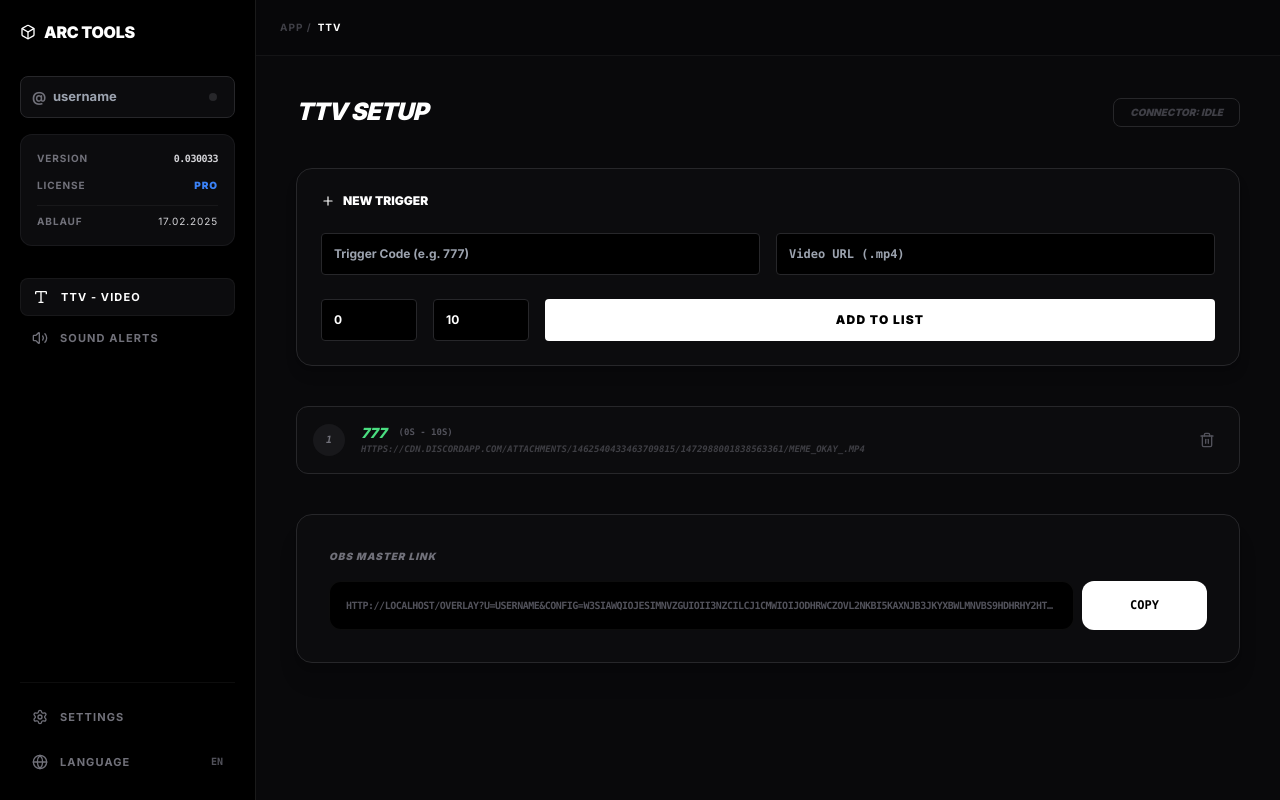
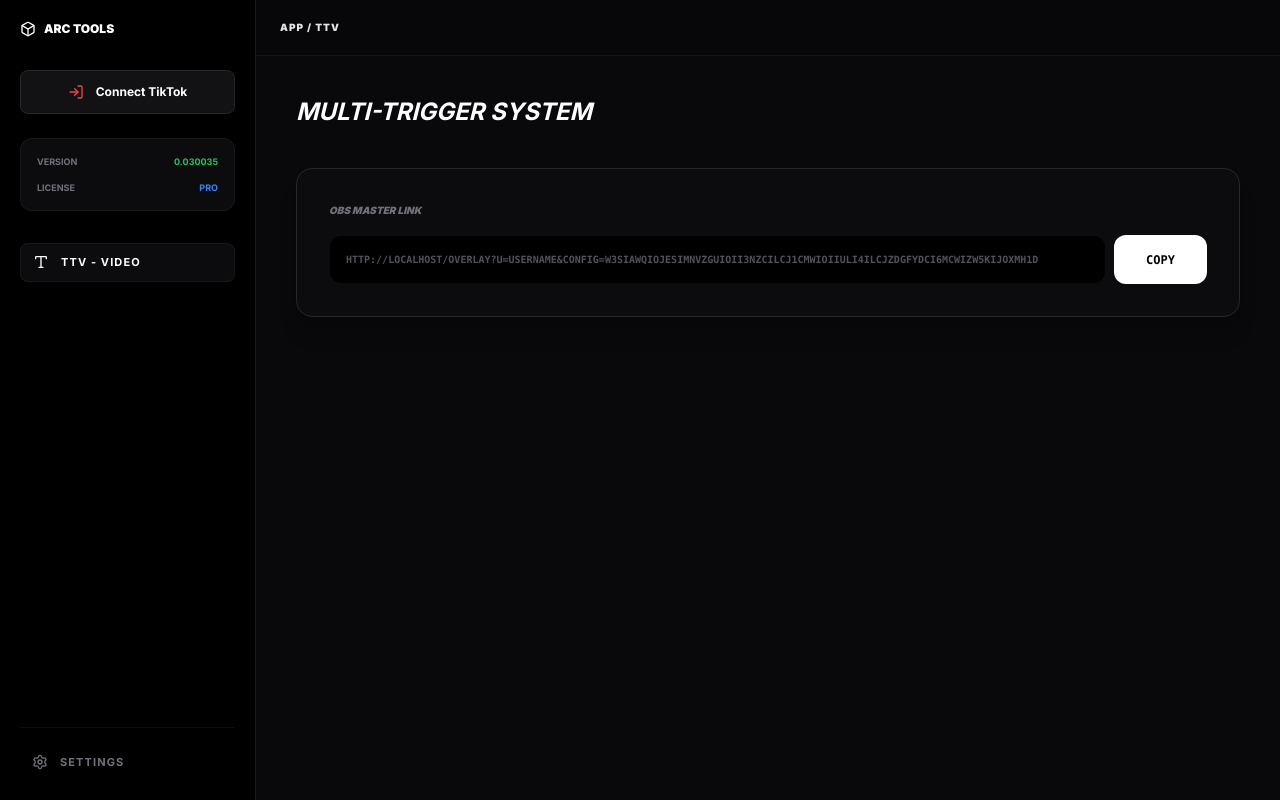
Before and after one commit to muhtarremsi/tiktok-overlay, a Next.js app: page / in a window 1280 px wide. Built offline with nearby package versions, Linux system fonts and the light colour scheme.

Commit message:
Alpha 0.030035: Integrated TikTok Login Kit Redirection

```diff
--- /dev/null
+++ b/app/api/auth/login/route.ts
@@ -0,0 +1,19 @@
+import { NextResponse } from 'next/server';
+
+export async function GET() {
+  const clientKey = process.env.TIKTOK_CLIENT_KEY;
+  const redirectUri = process.env.NEXT_PUBLIC_TIKTOK_REDIRECT_URI;
+
+  // Wir fordern nur user.info.basic an, wie besprochen
+  const scope = 'user.info.basic';
+  const state = Math.random().toString(36).substring(7);
+
+  const authUrl = `https://www.tiktok.com/v2/auth/authorize/` +
+    `?client_key=${clientKey}` +
+    `&scope=${scope}` +
+    `&response_type=code` +
+    `&redirect_uri=${encodeURIComponent(redirectUri!)}` +
+    `&state=${state}`;
+
+  return NextResponse.redirect(authUrl);
+}
--- a/app/page.tsx
+++ b/app/page.tsx
@@ -4,192 +4,93 @@ import React, { useState, useEffect, Suspense } from "react";
 import { useSearchParams, useRouter } from "next/navigation";
 import {
   Type, Settings, Box, Loader2, Plus, Trash2, Menu, X,
-  Volume2, Globe, Play
+  Volume2, Globe, Play, LogIn
 } from "lucide-react";
 
 function DashboardContent() {
   const searchParams = useSearchParams();
-  const router = useRouter();
   const [username, setUsername] = useState("");
   const [isLive, setIsLive] = useState(false);
-  const [isChecking, setIsChecking] = useState(false);
   const [activeView, setActiveView] = useState("ttv");
   const [sidebarOpen, setSidebarOpen] = useState(false);
   const [baseUrl, setBaseUrl] = useState("");
-  const [lang, setLang] = useState(searchParams.get("lang")?.toUpperCase() || "EN");
 
-  // NEUE VERSION
-  const version = "0.030033";
-  const expiryDate = "17.02.2025"; // Wie im Screenshot
+  const version = "0.030035";
 
   useEffect(() => {
     setBaseUrl(window.location.origin);
-  }, []);
+    // Falls wir vom Login zurückkommen, Usernamen setzen
+    const userFromUrl = searchParams.get("u");
+    if (userFromUrl) setUsername(userFromUrl);
+  }, [searchParams]);
 
-  useEffect(() => {
-    if (!username || username.length < 2) { setIsLive(false); return; }
-    const checkStatus = async () => {
-      setIsChecking(true);
-      try {
-        const res = await fetch(`/api/status?u=${username}`);
-        if (res.ok) {
-          const data = await res.json();
-          setIsLive(!!data.online);
-        } else { setIsLive(false); }
-      } catch (e) { setIsLive(false); }
-      finally { setIsChecking(false); }
-    };
-    const timeoutId = setTimeout(checkStatus, 1000);
-    return () => clearTimeout(timeoutId);
-  }, [username]);
-
-  const updateLang = (newLang: string) => {
-    setLang(newLang);
-    router.push(`?lang=${newLang.toLowerCase()}`);
+  const handleTikTokLogin = () => {
+    window.location.href = "/api/auth/login";
   };
 
   return (
-    <div className="flex h-screen w-full overflow-hidden bg-[#09090b] text-zinc-200 font-sans text-[12px]">
-      {sidebarOpen && <div className="fixed inset-0 bg-black/60 backdrop-blur-sm z-40 lg:hidden" onClick={() => setSidebarOpen(false)} />}
+    <div className="flex h-screen w-full bg-[#09090b] text-zinc-200 font-sans text-[12px]">
+      <aside className="w-64 bg-black border-r border-white/10 flex flex-col p-5 italic font-bold uppercase">
+        <div className="flex items-center gap-2 mb-8 text-white not-italic font-black">
+          <Box className="w-4 h-4" /> ARC TOOLS
+        </div>
 
-      {/* SIDEBAR - EXACT REPLICA OF IMAGE_248C42 */}
-      <aside className={`fixed inset-y-0 left-0 w-64 bg-black border-r border-white/10 z-50 transition-transform lg:relative lg:translate-x-0 ${sidebarOpen ? "translate-x-0" : "-translate-x-full"} flex flex-col`}>
-        <div className="p-5 flex flex-col h-full font-sans uppercase font-bold italic">
-          {/* LOGO */}
-          <div className="flex items-center justify-between mb-8 text-white tracking-tight not-italic">
-            <h1 className="text-base flex items-center gap-2 font-black"><Box className="w-4 h-4 text-white" /> ARC TOOLS</h1>
-            <button className="lg:hidden" onClick={() => setSidebarOpen(false)}><X size={18} /></button>
-          </div>
+        {/* LOGIN BUTTON */}
+        <button
+          onClick={handleTikTokLogin}
+          className="w-full bg-[#121214] border border-zinc-800 rounded-lg py-3 px-4 mb-6 flex items-center justify-center gap-3 hover:bg-zinc-800 transition-all text-white not-italic normal-case"
+        >
+          <LogIn size={16} className="text-red-500" />
+          <span>Connect TikTok</span>
+        </button>
 
-          {/* USER INFO BLOCK */}
-          <div className="mb-8 space-y-4 not-italic">
-            <div className="relative">
-              <div className="absolute inset-y-0 left-3 flex items-center text-zinc-500 text-sm">@</div>
-              <input type="text" placeholder="username" value={username} onChange={(e) => setUsername(e.target.value.toLowerCase())} className="w-full bg-[#0c0c0e] border border-zinc-800 text-zinc-200 text-[13px] rounded-lg py-2.5 pl-8 pr-10 focus:outline-none focus:border-zinc-600 transition-all lowercase" />
-              <div className="absolute inset-y-0 right-3 flex items-center justify-center w-5">
-                 {isChecking ? <Loader2 size={12} className="animate-spin text-zinc-600" /> : <div className={`w-2 h-2 rounded-full transition-all duration-500 ${isLive ? 'bg-green-500 shadow-[0_0_10px_#22c55e]' : 'bg-zinc-800'}`}></div>}
-              </div>
-            </div>
+        <div className="bg-[#0c0c0e] border border-zinc-800/50 rounded-xl p-4 space-y-3 text-[9px] text-zinc-500 not-italic">
+          <div className="flex justify-between items-center"><span>VERSION</span><span className="text-green-500">{version}</span></div>
+          <div className="flex justify-between items-center"><span>LICENSE</span><span className="text-blue-500">PRO</span></div>
+        </div>
 
-            {/* INFO CARD (Version, License, Ablauf) */}
-            <div className="bg-[#0c0c0e] border border-zinc-800/50 rounded-xl p-4 space-y-3 font-bold uppercase tracking-widest text-[9px] text-zinc-500">
-              <div className="flex justify-between items-center text-[10px]"><span>VERSION</span><span className="text-zinc-300 font-mono tracking-tighter">{version}</span></div>
-              <div className="flex justify-between items-center text-[10px]"><span>LICENSE</span><span className="text-blue-500 font-black">PRO</span></div>
-              <div className="flex justify-between items-center pt-2 border-t border-white/5 text-[10px]"><span>ABLAUF</span><span className="text-zinc-300 font-normal">{expiryDate}</span></div>
-            </div>
-          </div>
+        <nav className="mt-8 space-y-1 flex-1">
+          <SidebarItem icon={<Type size={16} />} label="TTV - VIDEO" active={activeView === "ttv"} onClick={() => setActiveView("ttv")} />
+        </nav>
 
-          {/* MAIN NAV */}
-          <nav className="space-y-1">
-            <SidebarItem icon={<Type size={16} />} label="TTV - VIDEO" active={activeView === "ttv"} onClick={() => {setActiveView("ttv"); setSidebarOpen(false);}} />
-            <SidebarItem icon={<Volume2 size={16} />} label="SOUND ALERTS" active={activeView === "sounds"} onClick={() => {setActiveView("sounds"); setSidebarOpen(false);}} />
-          </nav>
-
-          {/* SPACER TO PUSH SETTINGS DOWN */}
-          <div className="flex-1"></div>
-
-          {/* BOTTOM NAV (Settings & Language) */}
-          <div className="pt-4 space-y-2 border-t border-white/5 not-italic">
-             <SidebarItem icon={<Settings size={16} />} label="SETTINGS" active={activeView === "settings"} onClick={() => {setActiveView("settings"); setSidebarOpen(false);}} />
-
-             {/* LANGUAGE SELECTOR (Simple Style) */}
-             <div className="flex items-center justify-between px-3 py-2.5 text-zinc-500 hover:text-white cursor-pointer transition-colors group relative">
-                <div className="flex items-center gap-3"><Globe size={16} /><span className="text-[11px] font-bold tracking-widest uppercase">LANGUAGE</span></div>
-                <span className="text-[10px] font-mono font-bold text-zinc-600 group-hover:text-white">{lang}</span>
-             </div>
-          </div>
+        <div className="pt-4 border-t border-white/5 space-y-2 not-italic">
+           <SidebarItem icon={<Settings size={16} />} label="SETTINGS" active={activeView === "settings"} onClick={() => setActiveView("settings")} />
         </div>
       </aside>
 
-      {/* MAIN CONTENT */}
-      <main className="flex-1 bg-[#09090b] flex flex-col min-w-0 font-bold uppercase">
-        <header className="h-14 border-b border-white/5 flex items-center justify-between px-6 bg-black/20 font-bold uppercase tracking-widest text-[10px]">
-          <div className="flex items-center gap-4">
-            <button className="lg:hidden text-white" onClick={() => setSidebarOpen(true)}><Menu size={20} /></button>
-            <div className="flex items-center gap-1.5"><span className="text-zinc-700">App /</span> <span className="text-white">{activeView}</span></div>
-          </div>
-          {isLive && <span className="text-green-500 flex items-center gap-2 font-black italic tracking-[2px]"><div className="w-1.5 h-1.5 bg-green-500 rounded-full animate-pulse shadow-[0_0_8px_#22c55e]" /> LIVE</span>}
+      <main className="flex-1 flex flex-col">
+        <header className="h-14 border-b border-white/5 flex items-center px-6 bg-black/20 font-black uppercase tracking-widest text-[10px]">
+          App / {activeView}
         </header>
         <div className="flex-1 overflow-y-auto">
-          {activeView === "ttv" ? <ModuleTTV username={username} baseUrl={baseUrl} isLive={isLive} /> : <div className="p-10 text-zinc-600 font-black italic">Settings Module Ready</div>}
+          {activeView === "ttv" ? <ModuleTTV username={username} baseUrl={baseUrl} /> : <div className="p-10">Settings</div>}
         </div>
       </main>
     </div>
   );
 }
 
-// DAS NEUE MULTI-TRIGGER MODUL (ABER IM ALTEN DESIGN)
-function ModuleTTV({ username, baseUrl, isLive }: any) {
-  // Liste mit einem Demo-Eintrag
-  const [triggers, setTriggers] = useState<any[]>([
-    { id: 1, code: "777", url: "https://cdn.discordapp.com/attachments/1462540433463709815/1472988001838563361/Meme_Okay_.mp4", start: 0, end: 10 }
-  ]);
+function SidebarItem({ icon, label, active, onClick }: any) {
+  return <button onClick={onClick} className={`w-full flex items-center gap-3 px-3 py-2.5 rounded-lg text-[11px] uppercase transition-all tracking-widest font-bold ${active ? "bg-[#0c0c0e] text-white border border-white/5" : "text-zinc-500 hover:text-white"}`}><span>{icon}</span>{label}</button>;
+}
 
-  const [newCode, setNewCode] = useState("");
-  const [newUrl, setNewUrl] = useState("");
-  const [newStart, setNewStart] = useState("0");
-  const [newEnd, setNewEnd] = useState("10");
-
-  const addTrigger = () => {
-    if (!newCode || !newUrl) return;
-    setTriggers([...triggers, { id: Date.now(), code: newCode, url: newUrl, start: parseInt(newStart), end: parseInt(newEnd) }]);
-    setNewCode("");
-    setNewUrl("");
-  };
-
-  const removeTrigger = (id: number) => {
-    setTriggers(triggers.filter(t => t.id !== id));
-  };
-
+function ModuleTTV({ username, baseUrl }: any) {
+  const [triggers, setTriggers] = useState<any[]>([{ id: 1, code: "777", url: "...", start: 0, end: 10 }]);
   const configString = typeof window !== 'undefined' ? btoa(JSON.stringify(triggers)) : "";
   const link = `${baseUrl}/overlay?u=${username || 'username'}&config=${configString}`;
 
   return (
-    <div className="p-6 lg:p-10 max-w-6xl mx-auto space-y-10 uppercase italic font-sans font-bold">
-      <div className="flex justify-between items-center font-black">
-        <h2 className="text-xl lg:text-2xl text-white tracking-tight italic">TTV Setup</h2>
-        <div className={`px-4 py-1.5 rounded-lg border text-[10px] ${isLive ? 'text-green-500 border-green-500/20 bg-green-500/5' : 'text-zinc-700 border-zinc-800'}`}>CONNECTOR: {isLive ? 'ACTIVE' : 'IDLE'}</div>
-      </div>
-
-      {/* ADD TRIGGER BOX */}
-      <div className="bg-[#0c0c0e] border border-zinc-800 rounded-2xl p-6 space-y-6 shadow-lg">
-        <h3 className="text-white text-xs font-black flex items-center gap-2 not-italic"><Plus size={14} /> NEW TRIGGER</h3>
-        <div className="grid grid-cols-1 md:grid-cols-2 gap-4">
-          <input type="text" placeholder="Trigger Code (e.g. 777)" value={newCode} onChange={e => setNewCode(e.target.value)} className="bg-black border border-zinc-800 rounded px-3 py-3 text-white text-xs outline-none focus:border-zinc-500 font-bold" />
-          <input type="text" placeholder="Video URL (.mp4)" value={newUrl} onChange={e => setNewUrl(e.target.value)} className="bg-black border border-zinc-800 rounded px-3 py-3 text-white text-xs outline-none focus:border-zinc-500 font-mono" />
+    <div className="p-10 space-y-10 uppercase italic font-bold">
+      <h2 className="text-2xl text-white italic">Multi-Trigger System</h2>
+      <div className="bg-[#0c0c0e] border border-zinc-800 rounded-2xl p-8 space-y-4 not-italic shadow-xl">
+        <label className="text-[10px] text-zinc-500 uppercase font-black italic">OBS Master Link</label>
+        <div className="flex gap-2 font-mono text-[10px]">
+          <div className="flex-1 text-zinc-600 truncate bg-black px-4 py-4 rounded-xl border border-white/5">{link}</div>
+          <button onClick={() => navigator.clipboard.writeText(link)} className="bg-white text-black px-8 rounded-xl font-black uppercase text-xs hover:bg-zinc-200">Copy</button>
         </div>
-        <div className="flex gap-4">
-           <input type="number" placeholder="Start" value={newStart} onChange={e => setNewStart(e.target.value)} className="w-24 bg-black border border-zinc-800 rounded px-3 py-3 text-white text-xs outline-none font-bold" />
-           <input type="number" placeholder="End" value={newEnd} onChange={e => setNewEnd(e.target.value)} className="w-24 bg-black border border-zinc-800 rounded px-3 py-3 text-white text-xs outline-none font-bold" />
-           <button onClick={addTrigger} className="flex-1 bg-white text-black font-black rounded hover:bg-zinc-200 transition-colors text-xs tracking-widest">ADD TO LIST</button>
-        </div>
-      </div>
-
-      {/* TRIGGER LIST */}
-      <div className="space-y-3">
-        {triggers.map((t, i) => (
-          <div key={t.id} className="flex items-center gap-4 bg-[#0c0c0e] border border-zinc-800 p-4 rounded-xl hover:border-zinc-600 transition-colors">
-            <div className="w-8 h-8 bg-zinc-900 rounded-full flex items-center justify-center font-mono text-zinc-500 text-[10px]">{i + 1}</div>
-            <div className="flex-1">
-              <div className="flex items-center gap-3"><span className="text-green-400 font-black text-sm">{t.code}</span> <span className="text-zinc-600 text-[9px] font-mono not-italic">({t.start}s - {t.end}s)</span></div>
-              <div className="text-zinc-500 text-[9px] truncate w-48 md:w-auto font-mono opacity-50">{t.url}</div>
-            </div>
-            <button onClick={() => removeTrigger(t.id)} className="p-2 text-zinc-600 hover:text-red-500 hover:bg-red-500/10 rounded-lg transition-all"><Trash2 size={16} /></button>
-          </div>
-        ))}
-      </div>
-
-      {/* OBS LINK BOX */}
-      <div className="bg-[#0c0c0e] border border-zinc-800 rounded-2xl p-6 lg:p-8 space-y-4 not-italic font-bold shadow-xl">
-        <label className="text-[10px] text-zinc-500 uppercase tracking-widest font-black italic">OBS Master Link</label>
-        <div className="flex flex-col lg:flex-row gap-2 font-mono text-[10px]"><div className="flex-1 text-zinc-600 truncate bg-black px-4 py-4 rounded-xl border border-white/5 uppercase tracking-tighter">{link}</div><button onClick={() => navigator.clipboard.writeText(link)} className="bg-white text-black px-12 py-4 lg:py-0 rounded-xl font-black uppercase text-xs hover:bg-zinc-200">Copy</button></div>
       </div>
     </div>
   );
 }
 
-function SidebarItem({ icon, label, active, onClick }: any) {
-  return <button onClick={onClick} className={`w-full flex items-center gap-3 px-3 py-2.5 rounded-lg text-[11px] uppercase transition-all tracking-widest font-bold ${active ? "bg-[#0c0c0e] text-white border border-white/5 shadow-xl" : "text-zinc-500 hover:text-white"}`}><span>{icon}</span>{label}</button>;
-}
-
-export default function Dashboard() { return <Suspense fallback={<div>Loading...</div>}><DashboardContent /></Suspense>; }
+export default function Dashboard() { return <Suspense fallback={null}><DashboardContent /></Suspense>; }
```
